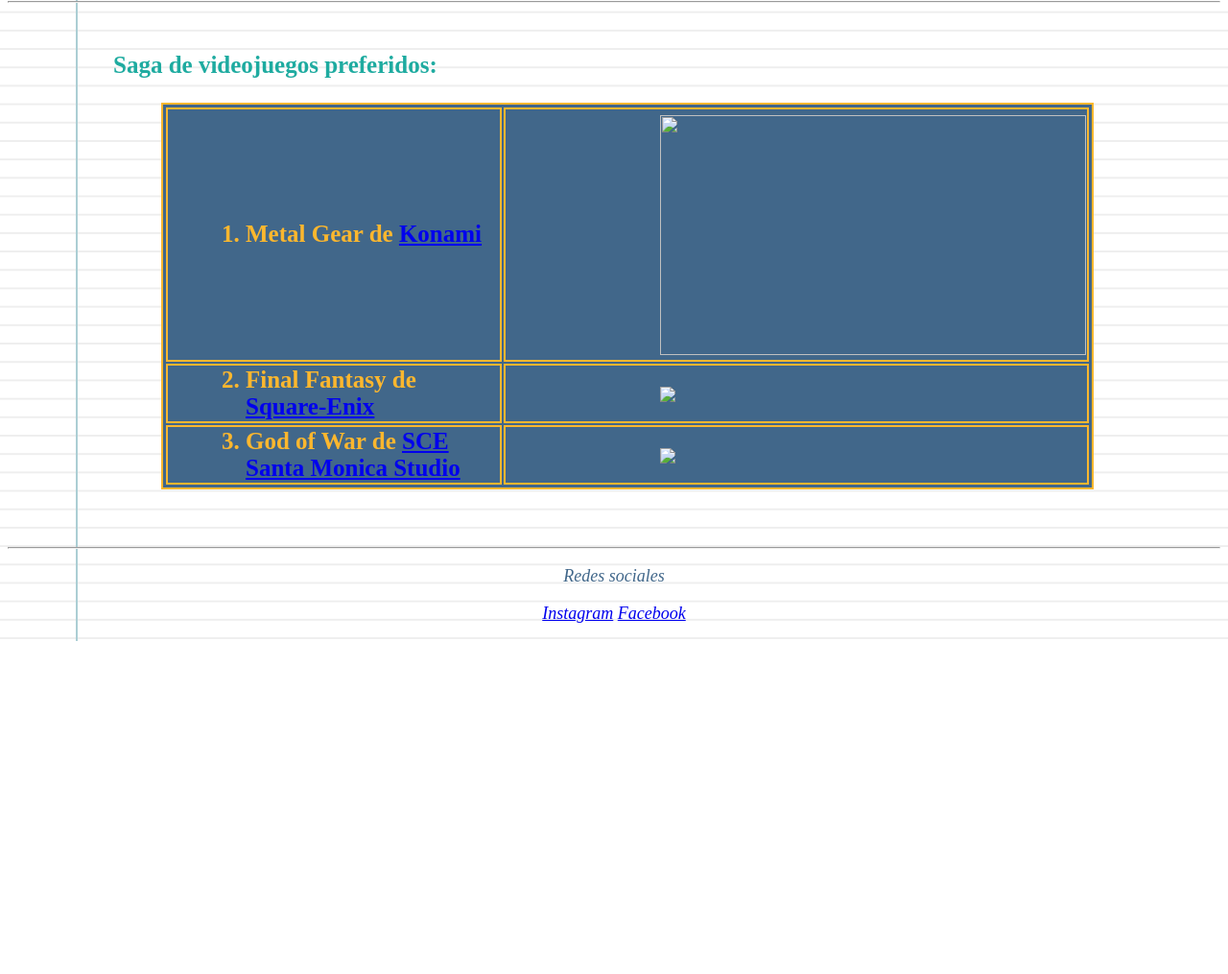
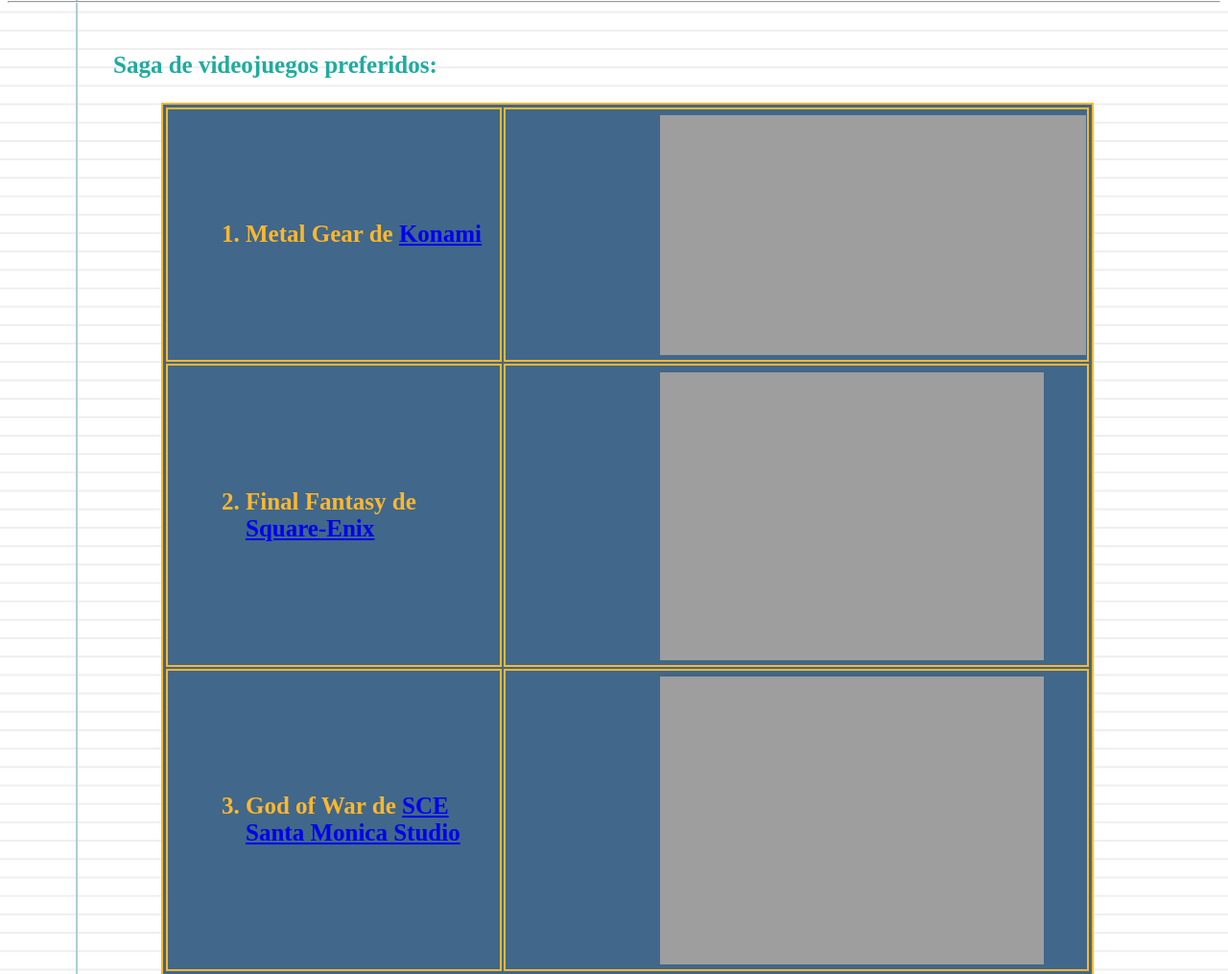
Before and after one commit to lucianomuller/portfolio, a plain HTML site: page index.html in a window 1280 px wide. Shown: the part 5380-6395 px from the top of the page at 96% size. Before the commit the page ends 6048 px from the top, so only its background shows below. Drawn offline with Linux system fonts and the light colour scheme; the site is published under a folder, as on GitHub Pages, so addresses that start at the root find nothing.

Commit message:
primer commit

```diff
--- a/index.html
+++ b/index.html
@@ -60,17 +60,17 @@
 
         <tr>
           <td><li class= "título2"> Metal Gear de <a href="https://www.konami.com/" target="_blank"> Konami</a></td>
-          <td><img class= "gif" src="/images/Metal Gear.gif" width="444" height="250"></td>
+          <td><img class= "gif" src="./images/Metal Gear.gif" width="444" height="250"></td>
 
         </tr>
         <tr>
             <td><li class= "título2">Final Fantasy de <a href="https://www.square-enix.com/" target="_blank"> Square-Enix</a></li></td>
-            <td><img class= "gif" src="/images/Final Fantasy.gif"></td>
+            <td><img class= "gif" src="./images/Final Fantasy.gif"></td>
 
         </tr>
         <tr>
           <td><li class= "título2">God of War de <a href="https://www.sms.playstation.com/" target="_blank"> SCE Santa Monica Studio</a></li></td>
-          <td><img class= "gif" src="/images/God of War.gif"></td>
+          <td><img class= "gif" src="./images/God of War.gif"></td>
 
         </tr>
 
```
